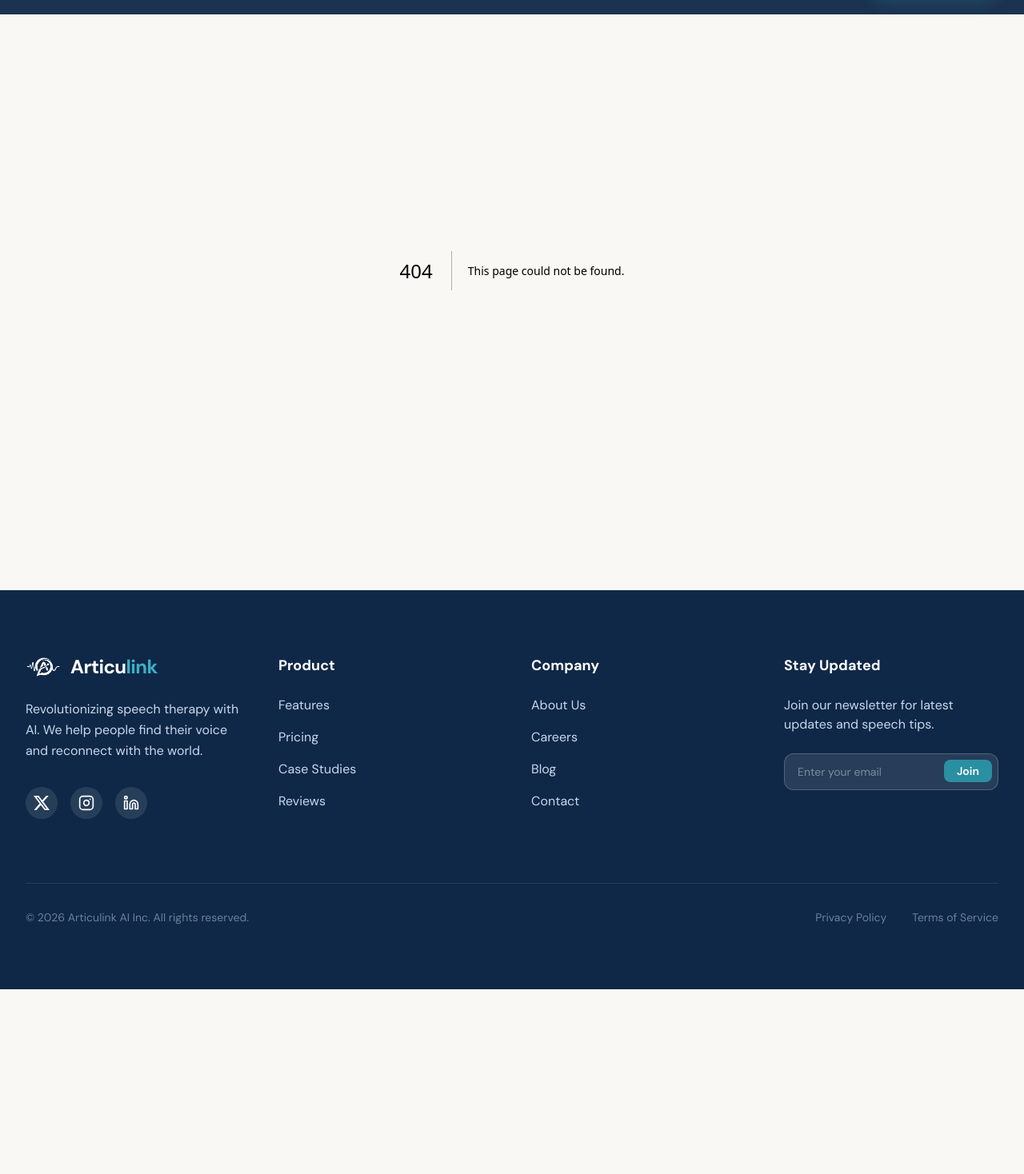
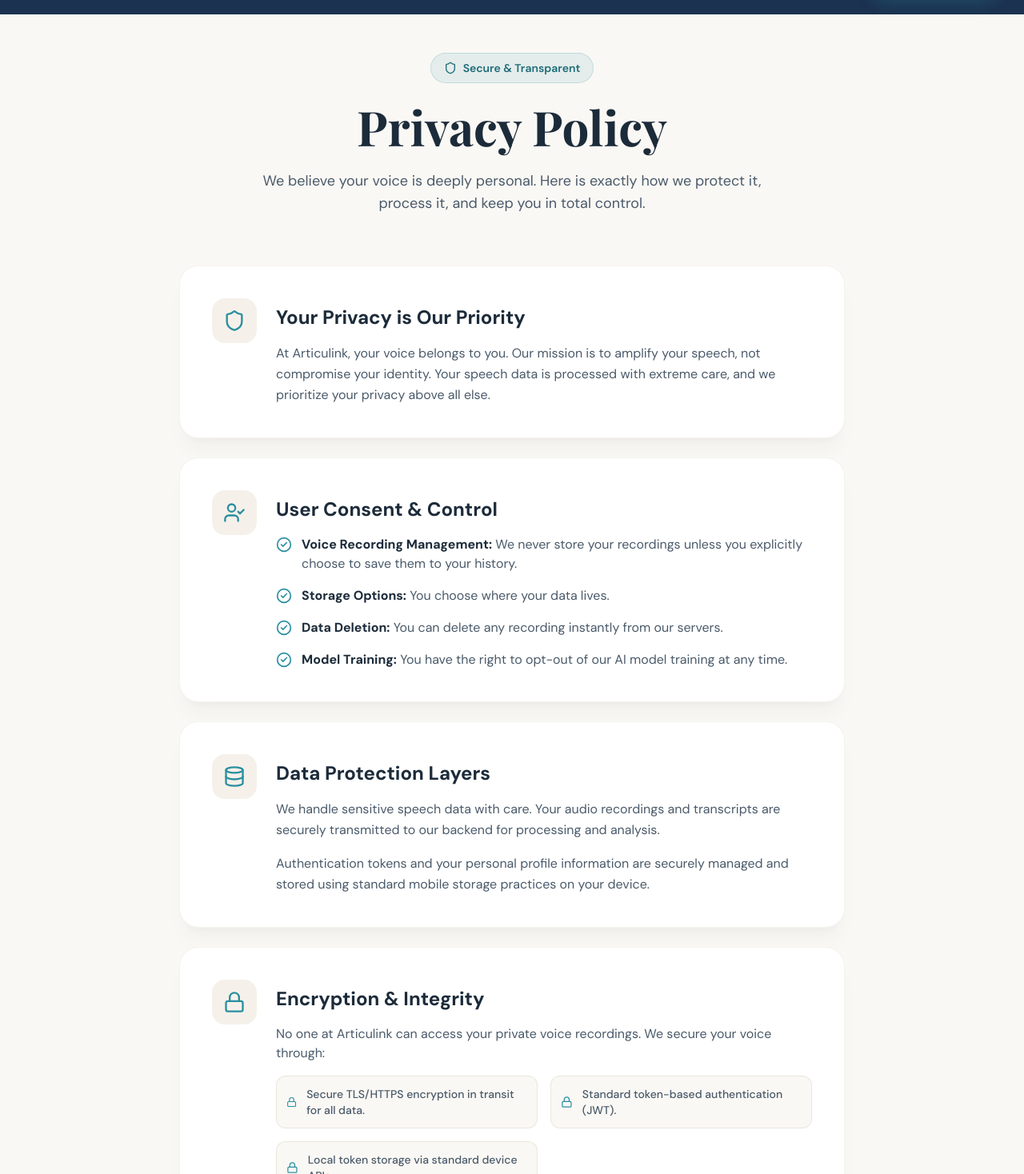
Before and after one commit to Eybri/articulink-ads, a Next.js app: page /privacy in a window 1280 px wide. Before the commit this address had no page. Shown: the part 62-1530 px from the top of the page at 80% size. Before the commit the page ends 1299 px from the top, so only its background shows below. Built offline with nearby package versions, Linux system fonts and the light colour scheme.

Commit message:
fix privacy and policy\

```diff
--- /dev/null
+++ b/src/app/privacy/page.tsx
@@ -0,0 +1,151 @@
+"use client";
+
+import React from "react";
+import { motion } from "framer-motion";
+import { Shield, UserCheck, Database, Lock, Scale, CheckCircle2 } from "lucide-react";
+
+const sections = [
+  {
+    title: "Your Privacy is Our Priority",
+    icon: Shield,
+    content: (
+      <p className="text-[#4A5A6A] leading-relaxed">
+        At Articulink, your voice belongs to you. Our mission is to amplify your speech, not compromise your identity. Your speech data is processed with extreme care, and we prioritize your privacy above all else.
+      </p>
+    ),
+  },
+  {
+    title: "User Consent & Control",
+    icon: UserCheck,
+    content: (
+      <ul className="space-y-4">
+        {[
+          { title: "Voice Recording Management", text: "We never store your recordings unless you explicitly choose to save them to your history." },
+          { title: "Storage Options", text: "You choose where your data lives." },
+          { title: "Data Deletion", text: "You can delete any recording instantly from our servers." },
+          { title: "Model Training", text: "You have the right to opt-out of our AI model training at any time." },
+        ].map((item, i) => (
+          <li key={i} className="flex gap-3">
+            <CheckCircle2 className="w-5 h-5 text-[#2A8FA0] shrink-0 mt-0.5" />
+            <span className="text-[#4A5A6A]">
+              <strong className="text-[#1C2B3A]">{item.title}:</strong> {item.text}
+            </span>
+          </li>
+        ))}
+      </ul>
+    ),
+  },
+  {
+    title: "Data Protection Layers",
+    icon: Database,
+    content: (
+      <div className="space-y-4 text-[#4A5A6A] leading-relaxed">
+        <p>
+          We handle sensitive speech data with care. Your audio recordings and transcripts are securely transmitted to our backend for processing and analysis.
+        </p>
+        <p>
+          Authentication tokens and your personal profile information are securely managed and stored using standard mobile storage practices on your device.
+        </p>
+      </div>
+    ),
+  },
+  {
+    title: "Encryption & Integrity",
+    icon: Lock,
+    content: (
+      <div className="space-y-4 text-[#4A5A6A]">
+        <p>No one at Articulink can access your private voice recordings. We secure your voice through:</p>
+        <ul className="grid sm:grid-cols-2 gap-4">
+          {[
+            "Secure TLS/HTTPS encryption in transit for all data.",
+            "Standard token-based authentication (JWT).",
+            "Local token storage via standard device APIs.",
+          ].map((item, i) => (
+            <li key={i} className="flex items-center gap-3 p-3 rounded-xl bg-[#F5F1EA]/50 border border-[#DDD6C8]/50">
+              <Lock className="w-4 h-4 text-[#2A8FA0]" />
+              <span className="text-sm font-medium">{item}</span>
+            </li>
+          ))}
+        </ul>
+      </div>
+    ),
+  },
+  {
+    title: "Legal & Compliance",
+    icon: Scale,
+    content: (
+      <p className="text-[#4A5A6A] leading-relaxed">
+        Articulink is strictly regulated by the National Privacy Commission (NPC) and is fully compliant with the Data Privacy Act of 2012 (Philippines). We also align with global best practices, including GDPR, and undergo regular privacy impact assessments to ensure ongoing compliance.
+      </p>
+    ),
+  },
+];
+
+export default function PrivacyPolicy() {
+  return (
+    <div className="min-h-screen bg-[#FAF8F4] overflow-hidden relative">
+      {/* Background Decorative Orbs */}
+      <div className="absolute top-0 left-1/2 -translate-x-1/2 w-full h-full -z-10 overflow-hidden pointer-events-none">
+        <div className="absolute top-[-10%] left-[-10%] w-[40%] h-[60%] rounded-full blur-[120px] bg-[rgba(190,228,236,0.3)]" />
+        <div className="absolute bottom-[20%] right-[-10%] w-[40%] h-[60%] rounded-full blur-[120px] bg-[rgba(200,216,238,0.3)]" />
+      </div>
+
+      <div className="pt-32 pb-24 px-4 sm:px-6 lg:px-8 max-w-4xl mx-auto">
+        <motion.div
+          initial={{ opacity: 0, y: 20 }}
+          animate={{ opacity: 1, y: 0 }}
+          transition={{ duration: 0.6 }}
+          className="text-center mb-16"
+        >
+          <div className="inline-flex items-center gap-2 px-4 py-2 rounded-full text-sm font-semibold mb-6 bg-[rgba(42,143,160,0.1)] border border-[rgba(42,143,160,0.2)] text-[#1E6B78]">
+            <Shield className="w-4 h-4" />
+            <span>Secure & Transparent</span>
+          </div>
+          <h1
+            className="text-4xl md:text-6xl font-bold mb-6 text-[#1C2B3A]"
+            style={{ fontFamily: "var(--font-playfair), serif" }}
+          >
+            Privacy Policy
+          </h1>
+          <p className="text-lg text-[#4A5A6A] max-w-2xl mx-auto">
+            We believe your voice is deeply personal. Here is exactly how we protect it, process it, and keep you in total control.
+          </p>
+        </motion.div>
+
+        <div className="space-y-6">
+          {sections.map((section, index) => (
+            <motion.div
+              key={index}
+              initial={{ opacity: 0, y: 20 }}
+              whileInView={{ opacity: 1, y: 0 }}
+              viewport={{ once: true, margin: "-100px" }}
+              transition={{ duration: 0.5, delay: index * 0.1 }}
+              className="bg-white rounded-3xl p-8 md:p-10 shadow-xl shadow-[rgba(15,40,71,0.03)] border border-[#DDD6C8]/30 group hover:border-[#2A8FA0]/20 transition-colors"
+            >
+              <div className="flex items-start gap-6">
+                <div className="w-14 h-14 rounded-2xl bg-[#F5F1EA] flex items-center justify-center shrink-0 group-hover:scale-110 group-hover:bg-[rgba(42,143,160,0.1)] transition-all duration-300">
+                  <section.icon className="w-7 h-7 text-[#2A8FA0]" />
+                </div>
+                <div className="pt-2">
+                  <h2 className="text-2xl font-bold text-[#1C2B3A] mb-4 group-hover:text-[#2A8FA0] transition-colors">
+                    {section.title}
+                  </h2>
+                  {section.content}
+                </div>
+              </div>
+            </motion.div>
+          ))}
+        </div>
+
+        <motion.div
+          initial={{ opacity: 0 }}
+          whileInView={{ opacity: 1 }}
+          viewport={{ once: true }}
+          className="mt-16 text-center text-sm font-medium text-[#4A5A6A]/60"
+        >
+          Effective Date: {new Date().getFullYear()} • Articulink AI Inc.
+        </motion.div>
+      </div>
+    </div>
+  );
+}
```
